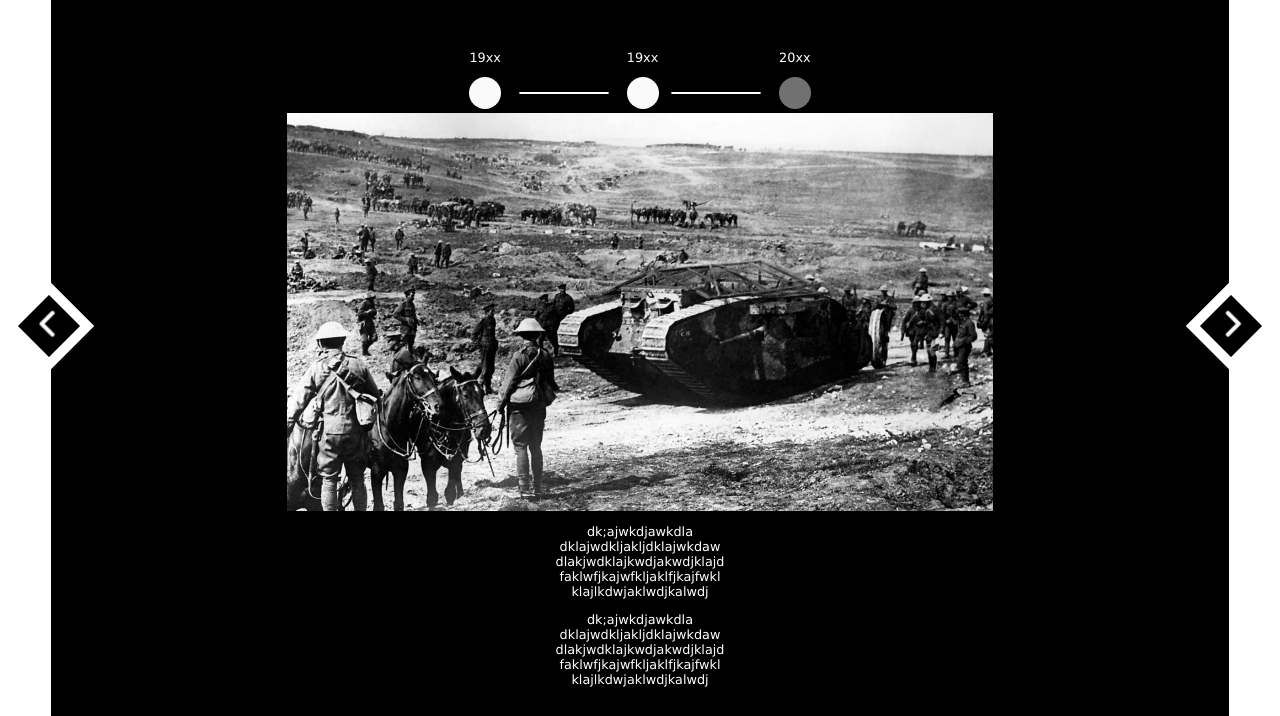
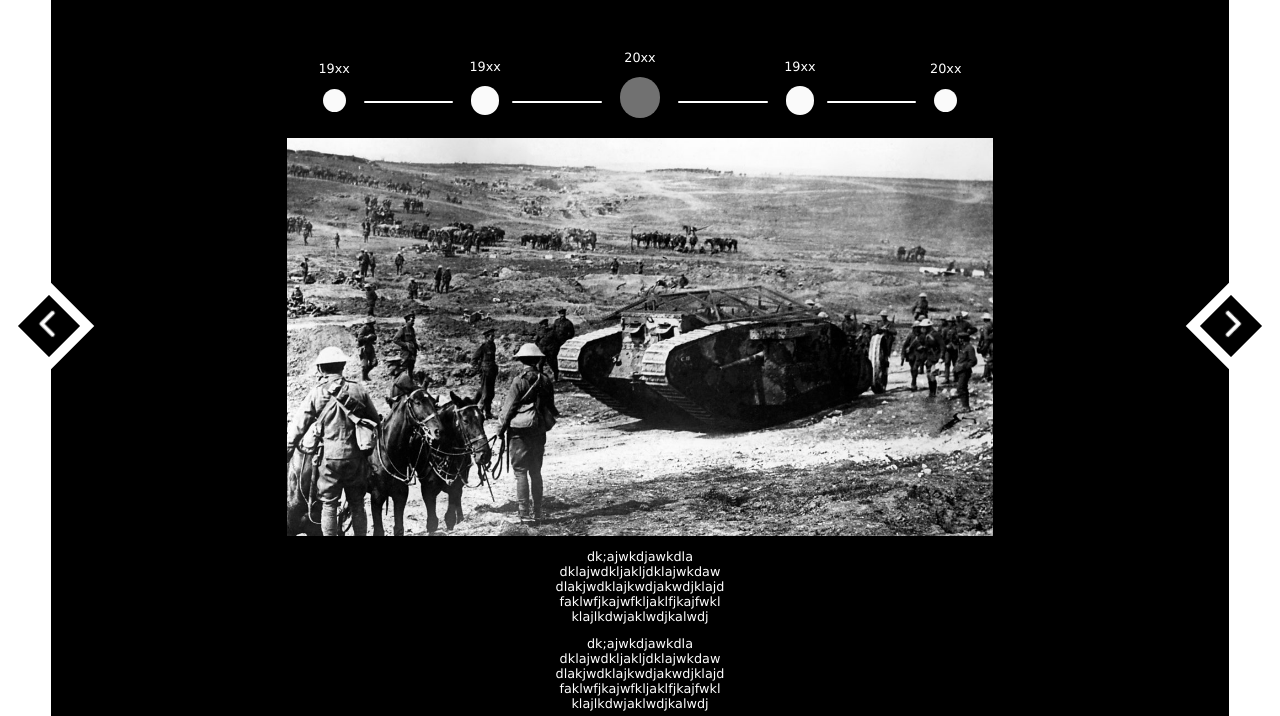
Before and after one commit to H3N9/web, a plain HTML site: page content/story/content3.html in a window 1280 px wide. Shown: the part 84-800 px from the top of the page. Drawn offline with Linux system fonts and the light colour scheme.

Commit message:
updates dot

```diff
--- a/content/story/content3.html
+++ b/content/story/content3.html
@@ -18,25 +18,32 @@
       <div class="line2"></div>
     </div>
     <div class="fram">
-      <div style="text-align:center">
-        <div >
+        <div class="headTimeLine" style="text-align:center">
           <div class="timeLine">
             <p style="color: white;">19xx</p>
-            <a href="content.html" class="dot " onclick="currentSlide(1)"></a>
+            <a href="content.html" class="dot vfar" onclick="currentSlide(1)"></a>
           </div>
           <div class="timeLine line" >
           </div>
         <div class="timeLine">
             <p style="color: white;">19xx</p>
-            <a href="content2.html" class="dot" onclick="currentSlide(2)"></a>
+            <a href="content2.html" class="dot far" onclick="currentSlide(2)"></a>
         </div><div class="timeLine line" ></div>
         <div class="timeLine">
             <p style="color: white;">20xx</p>
             <a href="content3.html" class="dot active" onclick="currentSlide(3)"></a>
         </div>
+        <div class="timeLine line" >
         </div>
-
+      <div class="timeLine">
+          <p style="color: white;">19xx</p>
+          <a href="content2.html" class="dot far" onclick="currentSlide(2)"></a>
+      </div><div class="timeLine line" ></div>
+      <div class="timeLine">
+          <p style="color: white;">20xx</p>
+          <a href="content3.html" class="dot vfar" onclick="currentSlide(3)"></a>
       </div>
+        </div>
       <div class="slideshow-container">
         <div class="mySlides fade">
           <img src="../../img/3.jpg" style="width:100%">
--- a/content/story/style.css
+++ b/content/story/style.css
@@ -97,24 +97,17 @@ img {vertical-align: middle;}
   position: absolute;
   top: 0;
 }
-
 .text{
   text-align: center;
 }
-
 p{
   font-size: 1vw;
 }
-.headTimeLine{
-  margin-bottom: 1vh;
-  position: relative;
-  width: 100%;
-  top: 0px;
-}
+
 .line{
-  border: 1.5px solid #fff;
+  height: 0.15vw;
   background: #fff;
-  border-radius: 5px;
+  border-radius: 10px;
   bottom: 1.2vw;
   position: relative;
   width: 7vw;
@@ -125,22 +118,48 @@ p{
   top: 5vh;
   height: auto;
 }
+.headTimeLine{
+  margin-bottom: 2vh;
+  position: relative;
+  width: 100%;
+  top: 0px;
+}
 .timeLine{
   display: inline-block;
 }
 .dot {
   cursor: pointer;
-  height: 2.5vw;
-  width: 2.5vw;
-  margin: 0 1vw 0 1vw;
+  height: 3.2vw;
+  width: 3.2vw;
+  margin: 0 1vw;
   background-color: rgb(250, 250, 250);
   border-radius: 50%;
   display: inline-block;
   transition: background-color 0.6s ease;
 }
 .dot:nth-child(1){background: #717171;}
+.vfar{
+  height: 1.8vw;
+  width: 1.8vw;
+  margin-bottom: 0.5vw;
+}
+.vfar:hover{
+  height: 3.2vw;
+  width: 3.2vw;
+  margin-bottom: 0;
+}
+.far{
+  height: 2.2vw;
+  width: 2.2vw;
+  margin-bottom: 0.3vw;
+}
+.far:hover{
+  height: 3.2vw;
+  width: 3.2vw;
+  margin-bottom: 0;
+}
+.active, .dot:hover {
 
-.active, .dot:hover {
   background-color: #717171;
 }
 
@@ -180,61 +199,27 @@ p{
   } */
 }
 @media screen and (max-width:500px){
+  .line{
+    height: 1px;
+  }
   .head{left: 8%;}
   h1{font-size: 3.5vw;}
   .line1, .line2{
-    border: 0.4vw solid #fff;
+    border: 0.2vw solid #fff;
     margin-top: 5%;
   }
-  /* .line1, .line2{
-    top: 24.5vw;
-    border:1px solid #fff;
-  }
-  .line1{
-    left: 11vw;
-  }
-  .line2{
-    left: 67vw;
-  } */
   .fram{top: 8vh;}
-  .dot{
-    width: 15px;
-    height: 15px;
-  }
-  /* .line{
-    bottom: 7vw;
-  } */
+
 }
 @media screen and (max-width:375px){
   .mySlides{
     width: 80%;
   }
-  /* .line{bottom: 8vw;} */
 }
 @media screen and (max-width:375px){
-  /* .head{padding-top: 31vw;}
-  .line1, .line2{
-    top: 35vw;
-  }
-  .line1{
-    left: 11vw;
-  }
-  .line2{
-    left: 67vw;
-  } */
-  /* .line{bottom: 8vw;} */
+
 }
 @media screen and (max-width:320px){
-  /* .head{padding-top: 31vw;}
-  .line1, .line2{
-    top: 35.5vw;
-  } */
-  /* .line1{
-    left: 11vw;
-  }
-  .line2{
-    left: 67vw;
-  } */
-  /* .line{bottom: 9vw;} */
+
   .fram{top: 6vh;}
 }
```
Also changed, not shown: content/story/content.html (+11 -1 lines).
